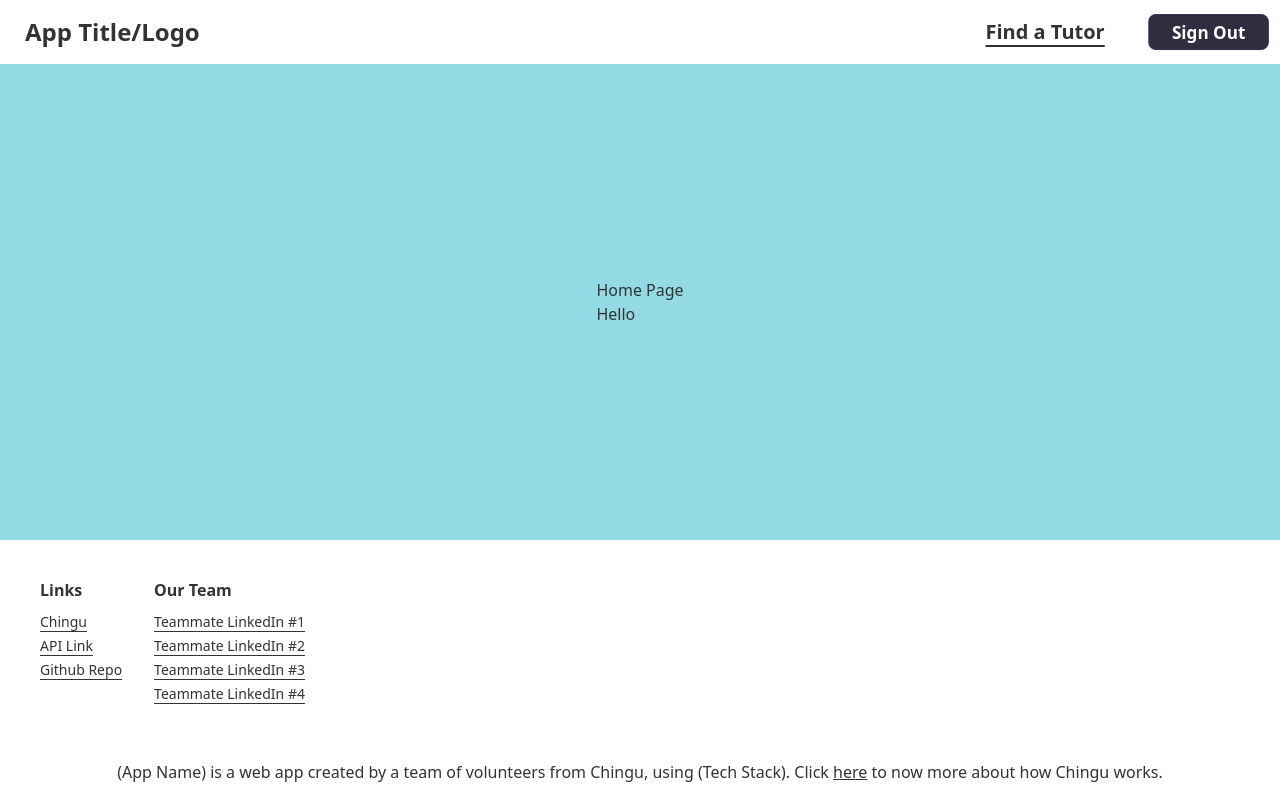
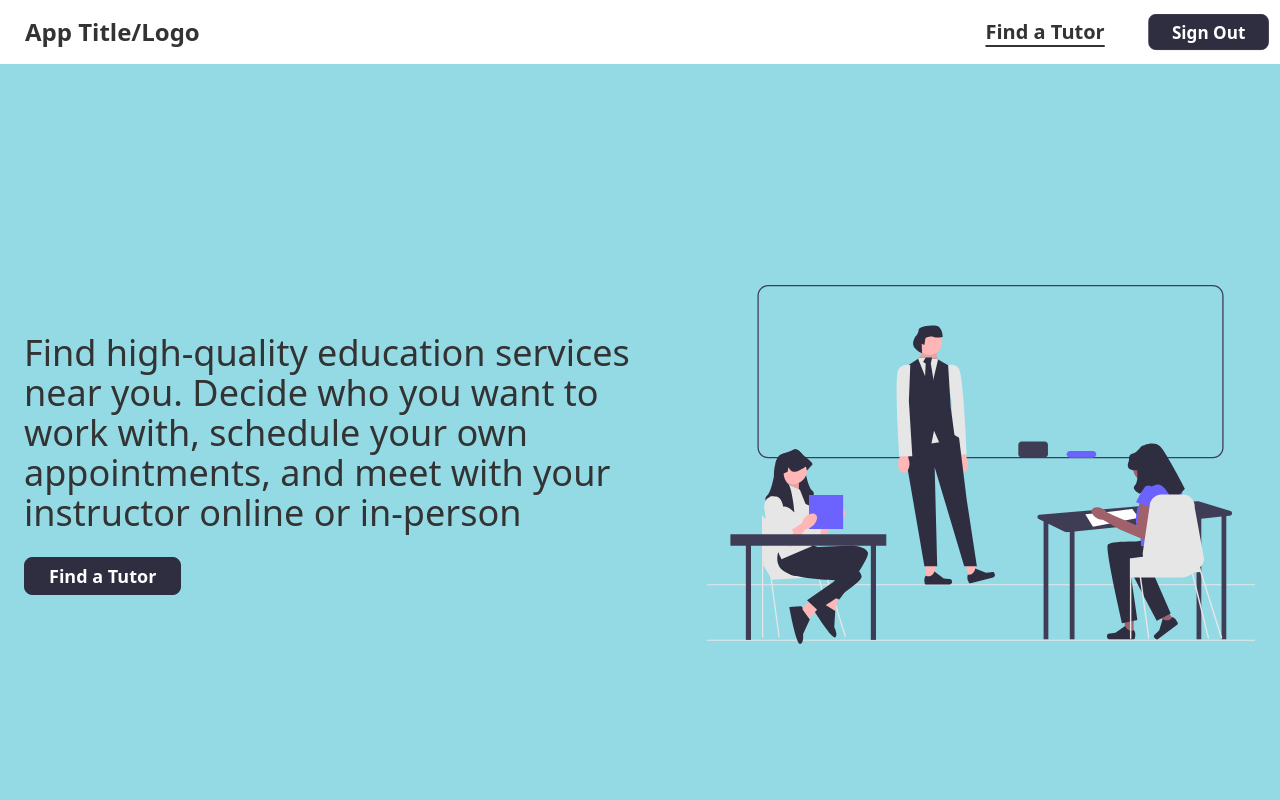
Before and after one commit to chingu-voyages/Find-A-Tutor-App, a React (Vite) app in the folder client/: page / in a window 1280 px wide. Shown: the top 800 px of the page. Built offline with nearby package versions, Linux system fonts and the light colour scheme.

Commit message:
66 Hero UI (#102) (#103)
- Create Hero component for Home page
    - added assets folder with image used on Hero component

Co-authored-by: Ticia <84279128+TiciaD@users.noreply.github.com>

```diff
--- /dev/null
+++ b/client/src/components/Hero.tsx
@@ -0,0 +1,28 @@
+import React from 'react';
+import Button from '../components/Button';
+import hero from '../assets/hero-image.svg';
+
+function Hero() {
+  return (
+    <div className="hero min-h-screen bg-secondary">
+      <div className="hero-content flex-col lg:flex-row-reverse m-2">
+        <img
+          src={hero}
+          alt="decorative tutor teaching students in a classroom"
+        />
+        <div className="justify-center">
+          <p className="text-2xl md:text-4xl pb-6 m-6 md:m-0">
+            Find high-quality education services near you. Decide who you want
+            to work with, schedule your own appointments, and meet with your
+            instructor online or in-person
+          </p>
+          <div className="flex justify-center md:justify-start">
+            <Button text="Find a Tutor" custom={['w-auto']} />
+          </div>
+        </div>
+      </div>
+    </div>
+  );
+}
+
+export default Hero;
--- a/client/src/pages/Home.tsx
+++ b/client/src/pages/Home.tsx
@@ -1,6 +1,7 @@
 import { TypedUseSelectorHook, useSelector } from 'react-redux';
 import { RootState } from '../app/store';
 import { selectUser } from '../features/user.slice';
+import Hero from '../components/Hero';
 
 const useTypedSelector: TypedUseSelectorHook<RootState> = useSelector;
 
@@ -10,10 +11,10 @@ function Home() {
   console.log('user home', user);
 
   return (
-    <div>
-      <h1>Home Page</h1>
+    <>
+      <Hero />
       {user && <p>Hello {user.id}</p>}
-    </div>
+    </>
   );
 }
 
```
Also changed, not shown: client/src/assets/hero-image.svg (added).
